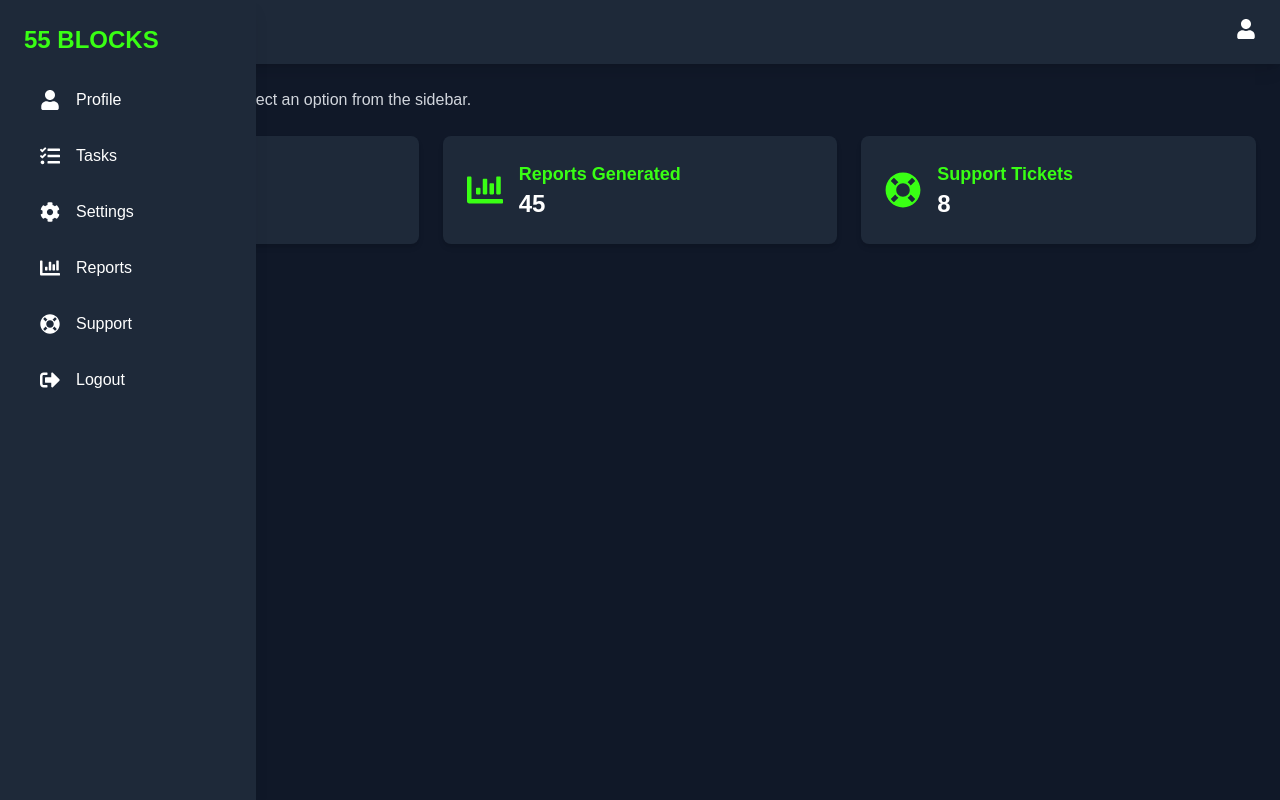
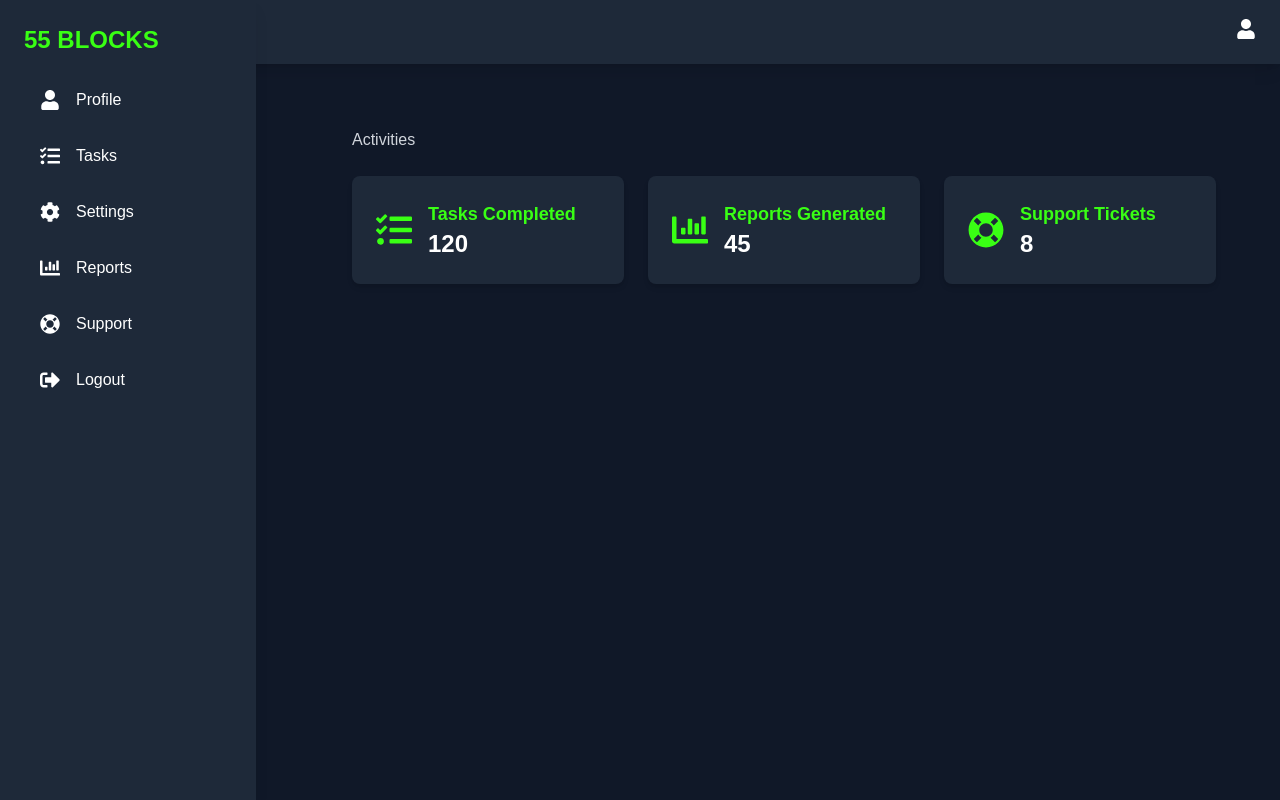
Before and after one commit to MICHAELKITH/Go_Fiber_React, a Next.js app in the folder client/: page /dashboard in a window 1280 px wide. Built offline with nearby package versions, Linux system fonts and the light colour scheme.

Commit message:
Improve the dashboard

```diff
--- a/client/app/dashboard/page.tsx
+++ b/client/app/dashboard/page.tsx
@@ -70,7 +70,10 @@ const Dashboard = () => {
           <h1 className="text-2xl font-bold text-[#39FF14]">Dashboard</h1>
           <div className="flex items-center gap-4">
             <div className="relative group">
-              <button className="text-white text-xl focus:outline-none">
+              <button
+                className="text-white text-xl focus:outline-none"
+                aria-label="User Menu"
+              >
                 <FaUser />
               </button>
               <div className="absolute right-0 mt-2 bg-gray-800 text-sm rounded shadow-lg hidden group-hover:block">
@@ -105,12 +108,12 @@ const Dashboard = () => {
         </header>
 
         {/* Main Section */}
-        <main className="p-6">
+        <main className="p-16 md:ml-72">
           <p className="text-gray-300 mb-6">
-            Welcome to your dashboard! Select an option from the sidebar.
+            Activities
           </p>
 
-          {/* Example Widgets */}
+
           <div className="grid grid-cols-1 sm:grid-cols-2 lg:grid-cols-3 gap-6">
             {[
               { title: "Tasks Completed", value: "120", icon: <FaTasks /> },
@@ -119,7 +122,7 @@ const Dashboard = () => {
             ].map((widget, index) => (
               <div
                 key={index}
-                className="bg-gray-800 p-6 rounded-lg shadow-md flex items-center gap-4"
+                className="bg-gray-800 p-6 rounded-lg shadow-md flex items-center gap-4 hover:shadow-lg transition-shadow"
               >
                 <div className="text-4xl text-[#39FF14]">{widget.icon}</div>
                 <div>
```
